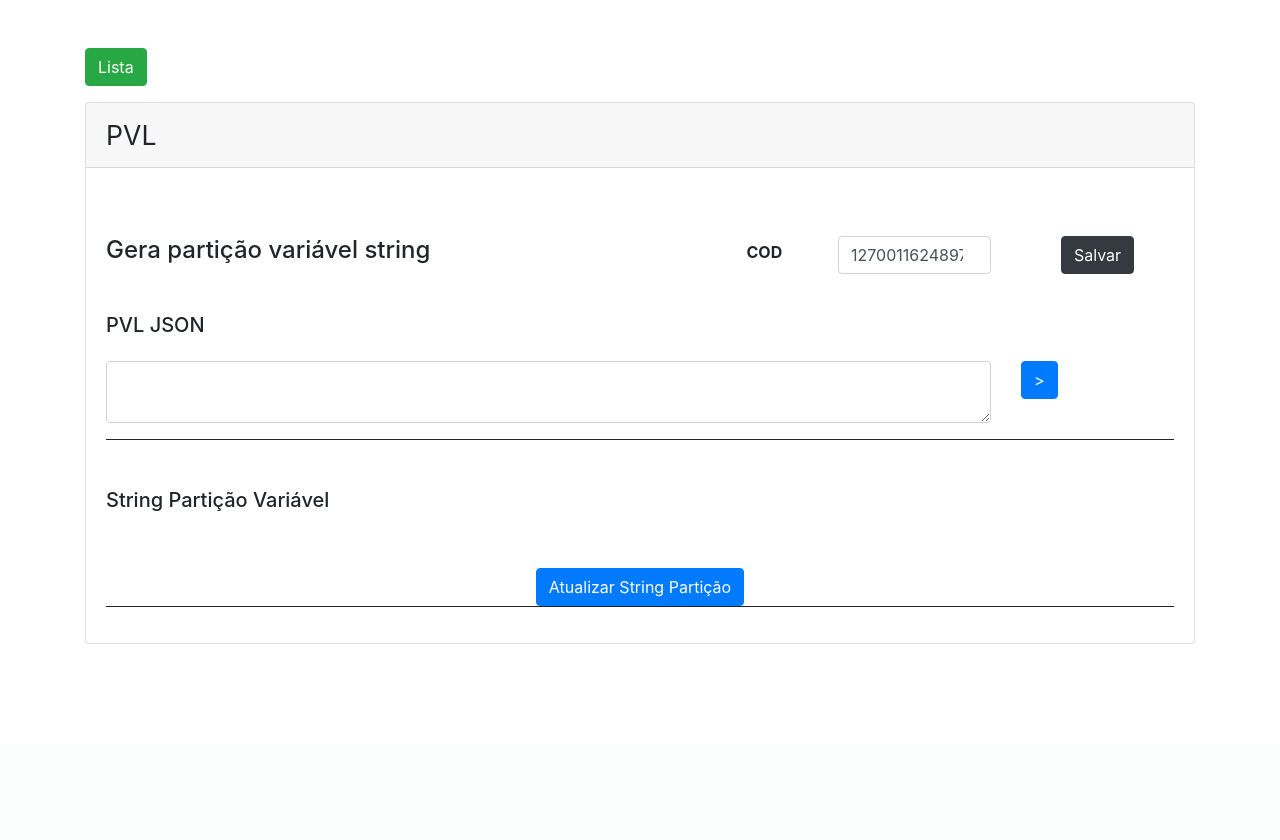
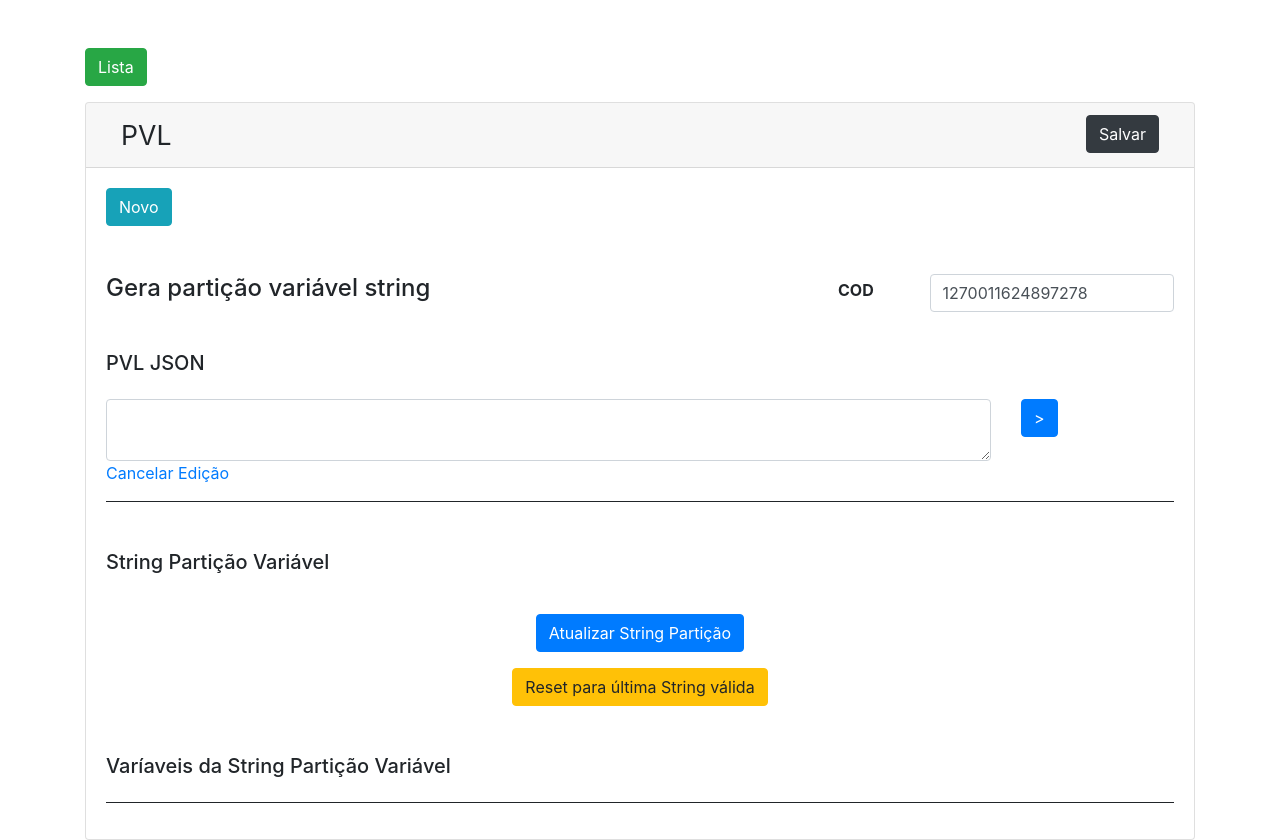
Before and after one commit to rafaelrochagit/shape_on, a PHP site: page /foton/pvl/index.php in a window 1280 px wide. Shown: the part 56-896 px from the top of the page. Before the commit the page ends 700 px from the top, so only its background shows below. Run offline with PHP 8.4, Linux system fonts and the light colour scheme; data that the repository does not hold is empty; some libraries are stand-ins or nearby versions.

Commit message:
ferramentas pvl string

```diff
--- a/footer.php
+++ b/footer.php
@@ -124,7 +124,7 @@
 		};
 
 		function showMessage(title, msg) {
-			$('#modalAlertTitle').text(title);
+			$('#modalAlert .modal-title').text(title)
 			$('#modalAlert .modal-body').text(msg)
 			$('#modalAlert').modal('show')
 		}
--- a/foton/pvl/index.php
+++ b/foton/pvl/index.php
@@ -43,6 +43,15 @@
     	margin-top: -2px;
 	}
 
+	.modal-body pre {
+	    max-height: 30vw;
+    	overflow: auto;
+	}
+
+	.display-none {
+		display: none;
+	}
+
 </style>
 
 	<div class="row mb-3">
@@ -51,26 +60,34 @@
 		</div>
 	</div>
 	<div class="card">
-	  <div class="card-header" style="font-size: 20pt;">
-	    PVL
+	  <div class="card-header" style="font-size: 20pt; display: flex;">
+	  	<div class="col text-left">
+	    	PVL
+		</div>
+	    <div class="col text-right">
+			<button class="btn btn-dark" type="submit">Salvar</button>
+		</div>
 	  </div>
 	  <div class="card-body">
+	  	<div class="row">
+	  		<div class="col">
+	   			<a href="index.php" class="btn btn-info">Novo</a>
+			</div>
+	  	</div>
 	  	<form class="forms-sample d-print-none mt-5" action="salvar.php" method="post" style="border-bottom: 1px solid;">
 		    <div class="row">
-		    	<div class="col-7">
+		    	<div class="col-8">
 		    		 <h4 class="card-title text-left mb-5">Gera partição variável string</h4>
 		    	</div>
 				<div class="col-1 mt-1">
 					<b>COD</b>
 				</div>
-				<div class="col-2">
+				<div class="col-3">
 					<div class="form-group text-left">
 						<input id="codPvl" class="form-control" type="number" name="codPvl" value="<?= $codPvl?>">
 					</div>
 				</div>
-				<div class="col-2 text-center">
-					<button class="btn btn-dark"  type="submit">Salvar</button>
-				</div>
+
 			</div>
 		   	<div class="forms-sample"
 		   		style="border-bottom: 1px solid;">
@@ -79,14 +96,23 @@
 	            		<h5>PVL JSON</h5>
 	            	</div>
 				</div>
-	            <div class="form-group row">
+	            <div id="inputPvl" class="form-group row <?=isset($pvlResult['jsonPvl']) ? 'display-none' : ''?>">
 	            	<div class="col-10">
 		            	<div class="input-group">
 					        <textarea id="jsonPvl" class="form-control" placeholder="" name="jsonPvl" value=""><?= $pvlResult["jsonPvl"] ?></textarea>
 				      	</div>
+	            		<a class="" onclick="cancelarEdicaoPvl()">Cancelar Edição</a>
 	            	</div>
 	            	<div class="col-2">
 	            		<a class="btn btn-primary" onclick="gerar()"> > </a>
+	            	</div>
+	            </div>
+             	<div id="inputPvlActions" class="form-group row <?=isset($pvlResult['jsonPvl']) ? '' : 'display-none'?>">
+	            	<div class="col-1">
+		            	<a class="" onclick="verPvl()">Ver</a>
+	            	</div>
+	            	<div class="col-1">
+	            		<a class="" onclick="editarPvl()">Editar</a>
 	            	</div>
 	            </div>
 	        </div>
@@ -99,15 +125,28 @@
 
 	        	<div class="form-group row">
 	        		<div class="col">
-	        			<pre id="particaoVariavel"></pre>
+	        			<input id="particaoVariavel" type="text" onchange="stringChange()"
+	        			class="form-control  <?= isset($pvlResult['jsonPvl']) ? '' : 'display-none'?>"></input>
+	        			<span id="erroString" class="display-none" style="color:red;">String com erro</span>
 	        		</div>
 	        	</div>
 
-	        	<div class="row">
+	        	<div class="row mb-3">
 					<div class="col text-center">
-						<a id="gerarString" class="btn btn-primary" onclick="gerarString()">Atualizar String Partição</a>
+						<a id="gerarString" class="btn btn-primary" onclick="atualizarString()">Atualizar String Partição</a>
 					</div>
 				</div>
+				<div class="row mb-3">
+					<div class="col text-center">
+						<a id="gerarString" class="btn btn-warning" onclick="resetUltimaStringValida()">Reset para última String válida</a>
+					</div>
+				</div>
+
+				<div class="form-group row mt-5">
+	    			<div class="col">
+	        			<h5>Varíaveis da String Partição Variável</h5>
+	    			</div>
+	        	</div>
 
 	        	<div id="result" class="forms-sample">
 	        		<?php foreach($pvlResult['pvl'] as $index => $obj): ?>
@@ -152,15 +191,51 @@
         </form>
 	  </div>
 	</div>
+
+    <div class="modal fade" id="modalPVL" tabindex="-1" role="dialog" aria-labelledby="modalAlertTitle" aria-hidden="true">
+	  <div class="modal-dialog modal-lg" role="document">
+	    <div class="modal-content">
+	      <div class="modal-header">
+	        <h5 class="modal-title" id="modalAlertTitle">PVL</h5>
+	        <button type="button" class="close" data-dismiss="modal" aria-label="Close">
+	          <span aria-hidden="true">&times;</span>
+	        </button>
+	      </div>
+	      <div class="modal-body">
+	        <?= $pvlResult["jsonPvl"] ?>
+	      </div>
+	    </div>
+	  </div>
+	</div>
 <?php require_once '../../footer.php'; ?>
 <script type="text/javascript">
+	var valorStringParticaoVariavel = ''
+	var tamanhoString = 0
+	var jsonPvlConsolidado = ''
 
 	$(document).ready(function(){
-		gerarString()
+		gerarString(true)
 	});
+
+	function verPvl() {
+		const jsonPvl = $("#jsonPvl").val()
+		$('#modalPVL .modal-body').html('<pre>'+jsonPvl+'</pre>');
+		$('#modalPVL').modal('show');
+	}
+
+	function editarPvl() {
+		$('#inputPvl').css('display', 'flex');
+		$('#inputPvlActions').hide();
+	}
+
+	function cancelarEdicaoPvl() {
+		$('#inputPvl').hide();
+		$('#inputPvlActions').show();
+	}
 
 	function gerar() {
 		const jsonPvl = $("#jsonPvl").val()
+		jsonPvlConsolidado = jsonPvl
 		const objPvl = JSON.parse(jsonPvl)
 		$('#result').empty()
 		for (var index in objPvl) {
@@ -168,7 +243,8 @@
 			$('#result').append(input)
 		}
 
-		gerarString()
+		//gerarString()
+		cancelarEdicaoPvl();
 	}
 
 	function formInput(index, obj) {
@@ -269,8 +345,12 @@
 
 	}
 
-	function gerarString() {
-		const jsonPvl = $("#jsonPvl").val()
+	function gerarString(isFirstChargePage = false) {
+		if(isFirstChargePage){
+			jsonPvlConsolidado = $("#jsonPvl").val()
+		}
+
+		const jsonPvl = jsonPvlConsolidado
 		const objPvl = JSON.parse(jsonPvl)
 
 		let valor = ""
@@ -279,6 +359,56 @@
 			valor = valor + inputVal
 		}
 
-		$('#particaoVariavel').text(valor)
+		tamanhoString = valor.length
+		valorStringParticaoVariavel = valor
+		$('#particaoVariavel').val(valor)
+		$('#particaoVariavel').show()
+		if(!isFirstChargePage) successMessage('Valor String Partição Variável atualizado')
 	}
+
+	function stringChange() {
+		const jsonPvl = jsonPvlConsolidado
+		const objPvl = JSON.parse(jsonPvl)
+		const novaString = $('#particaoVariavel').val()
+		if(tamanhoString != novaString.length) {
+			const msg = 'Novo tamanho da string('+novaString.length+') não condiz com o tamanho correto('+tamanhoString+')'
+			//errorMessage(msg)
+			errorString(msg)
+			return
+		}
+		valorStringParticaoVariavel = novaString
+		stringOk()
+		for (var index in objPvl) {
+			const posicaoInicio = objPvl[index]['posicao-de-inicio']
+			const posicaoFinal = posicaoInicio + objPvl[index]['tamanho']
+			$('#'+index).val(novaString.substring(posicaoInicio, posicaoFinal))
+		}
+		successMessage("Inputs de Varíaveis da String Partição Variável atualizados")
+
+	}
+
+	function atualizarString() {
+		if($('#particaoVariavel').val() != valorStringParticaoVariavel) {
+			stringChange();
+		} else {
+			gerarString();
+		}
+	}
+
+	function resetUltimaStringValida() {
+		$('#particaoVariavel').val(valorStringParticaoVariavel)
+		stringChange();
+	}
+
+	function errorString(msg='') {
+		$('#particaoVariavel').css('border', '1px solid red');
+		if(msg != '') $('#erroString').text(msg)
+		$('#erroString').show();
+	}
+
+	function stringOk() {
+		$('#particaoVariavel').css('border', '1px solid #ced4da;');
+		$('#erroString').hide();
+	}
+
 </script>
```
